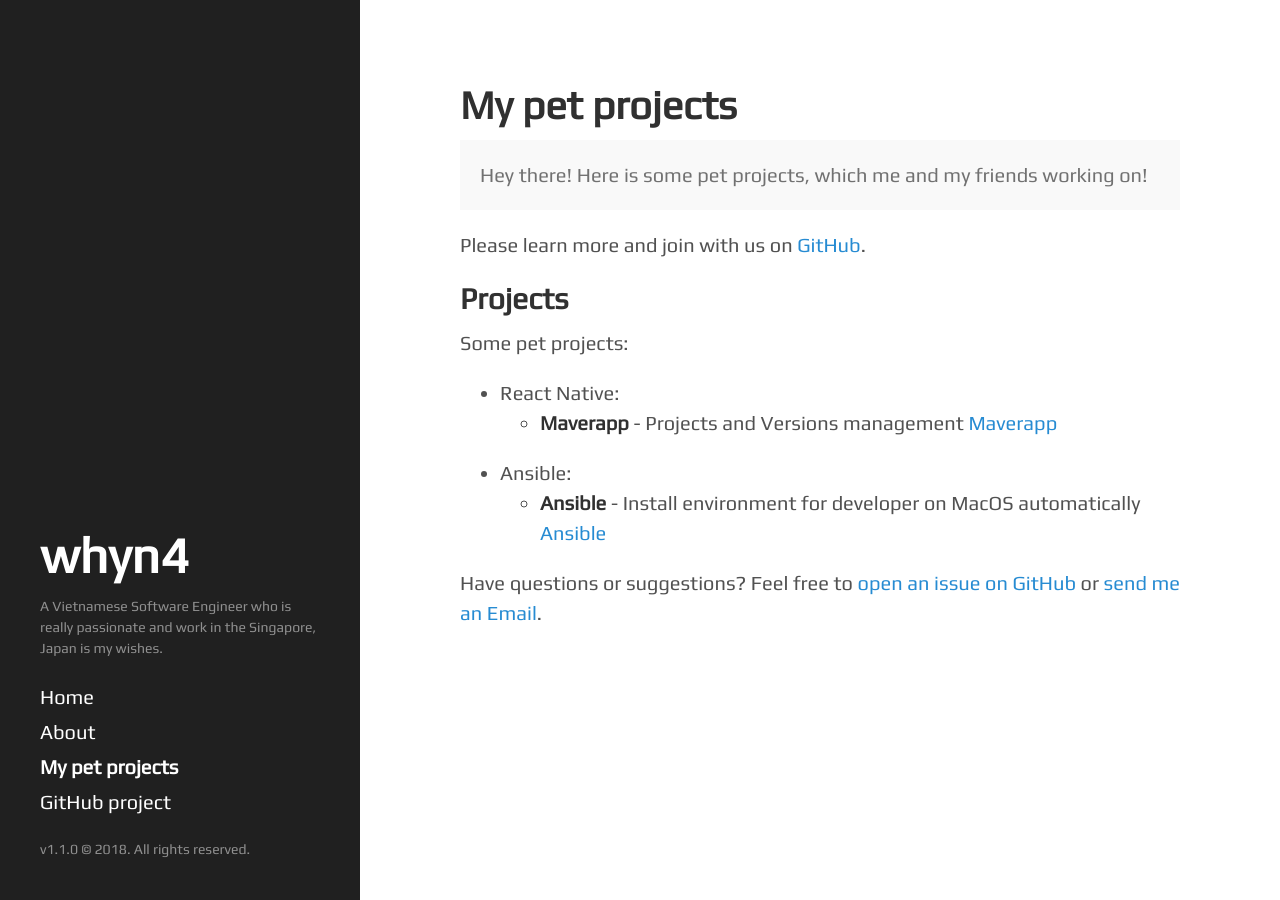
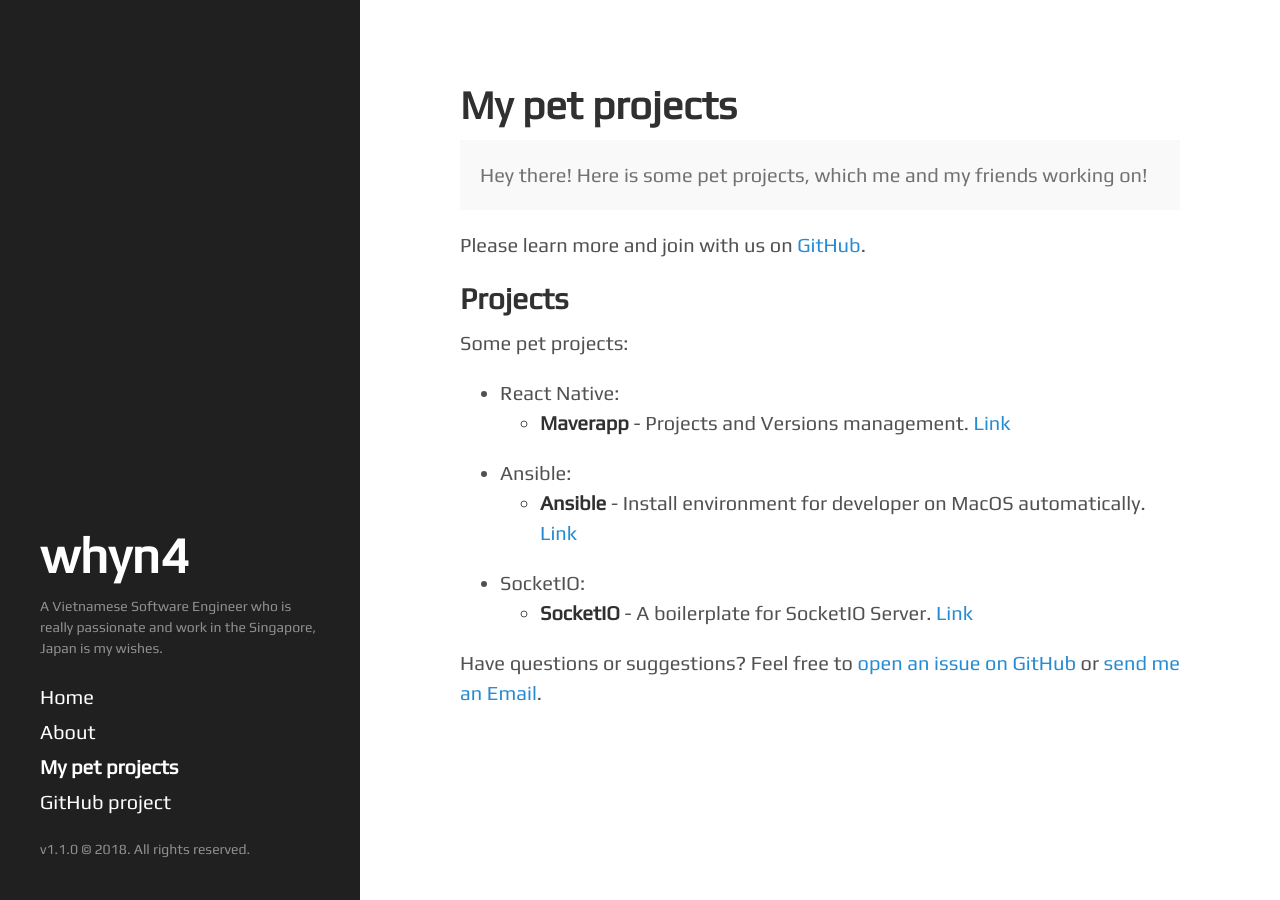
Before and after one commit to Quynh-Nguyen/quynh-nguyen.github.io, a Jekyll site: the page built from pet-projects.md, in a window 1280 px wide. Built offline with Jekyll 4.4.1, drawn with Linux system fonts in a browser that asks for light colours.

Commit message:
Update pet-projects.md

```diff
--- a/pet-projects.md
+++ b/pet-projects.md
@@ -14,8 +14,10 @@ Please learn more and join with us on [GitHub](https://github.com/Quynh-Nguyen).
 Some pet projects:
 
 * React Native:
-  * **Maverapp** - Projects and Versions management [Maverapp](https://github.com/Quynh-Nguyen/build-version-management-app)
+  * **Maverapp** - Projects and Versions management. [Link](https://github.com/Quynh-Nguyen/build-version-management-app)
 * Ansible:
-  * **Ansible** - Install environment for developer on MacOS automatically [Ansible](https://github.com/Quynh-Nguyen/build-version-management-app)
+  * **Ansible** - Install environment for developer on MacOS automatically. [Link](https://github.com/Quynh-Nguyen/build-version-management-app)
+* SocketIO:
+  * **SocketIO** - A boilerplate for SocketIO Server. [Link](https://github.com/Quynh-Nguyen/socketio-server)
 
 Have questions or suggestions? Feel free to [open an issue on GitHub](https://github.com/Quynh-Nguyen/quynh-nguyen.github.io) or [send me an Email](likeguitarz@gmail.com).
```
